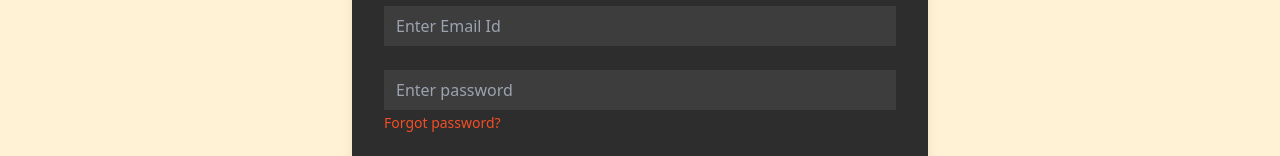
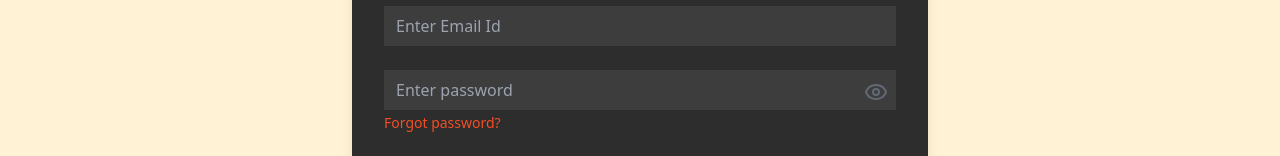
Before and after one commit to heinzketchup2005/culrav-avishkar-2k24, a React (Vite) app in the folder client/: page /login in a window 1280 px wide. Shown: the part 348-504 px from the top of the page. Built offline with nearby package versions, Linux system fonts and the light colour scheme; a web font is replaced by a local one.

Commit message:
Completed: setting state on login

```diff
--- a/client/src/pages/Auth/Login/LoginPage.jsx
+++ b/client/src/pages/Auth/Login/LoginPage.jsx
@@ -1,22 +1,24 @@
 import { Button } from "@/ShadCnComponents/ui/button";
 import Input from "@/ShadCnComponents/ui/Input";
-import { login } from "@/store/authSlice";
 import axios from "axios";
 import { Loader2 } from "lucide-react";
+import { Eye, EyeOff } from "lucide-react";
 import { useEffect, useState } from "react";
 import { useForm } from "react-hook-form";
-import { useDispatch } from "react-redux";
+import { useDispatch, useSelector } from "react-redux";
 import { Link, useNavigate } from "react-router-dom";
 import useAuth from "../utils/useAuth";
+import { login } from "@/store/authSlice";
 
 const apiClient = axios.create({
-  baseURL: "http://localhost:3000", // Base URL for all requests
+  baseURL: "http://localhost:3000",
 });
 
 function Login() {
   const { register, handleSubmit } = useForm();
   const [submit, setSubmit] = useState(false);
   const [error, setError] = useState(null);
+  const [showPassword, setShowPassword] = useState(false);
   const dispatch = useDispatch();
   const navigate = useNavigate();
   const isAuthenticated = useAuth();
@@ -36,7 +38,8 @@ function Login() {
       if (response.status === 200) {
         // Store token in local storage
         localStorage.setItem("token", responseData.token);
-        dispatch(login({ token: responseData.token, user: responseData.user }));
+        dispatch(login({ user: responseData.user }));
+
         navigate("/");
 
         // console.log('Stored token:', localStorage.getItem('token'));
@@ -89,13 +92,25 @@ function Login() {
               },
             })}
           />
-
-          <Input
-            type="password"
-            placeholder="Enter password"
-            className="w-full font-sftext bg-[#3D3D3D] text-[#B0B0B0]"
-            {...register("password", { required: true })}
-          />
+          <div className="relative">
+            <Input
+              type={showPassword ? "text" : "password"}
+              placeholder="Enter password"
+              className="w-full font-sftext bg-[#3D3D3D] text-[#B0B0B0]"
+              {...register("password", { required: true })}
+            />
+            <button
+              type="button"
+              onClick={() => setShowPassword(!showPassword)}
+              className="absolute right-2 top-2.5"
+            >
+              {showPassword ? (
+                <EyeOff className="animate-pulse text-gray-500" />
+              ) : (
+                <Eye className="animate-pulse text-gray-500" />
+              )}
+            </button>
+          </div>
           {error && <div className="text-[#F54E25]">*{error}</div>}
           {/* Forgot Password Link */}
           <Link
--- a/client/src/pages/Home/HomePage.jsx
+++ b/client/src/pages/Home/HomePage.jsx
@@ -2,8 +2,15 @@ import Gallery from "@/Components/Home/Gallery";
 import HeroSection from "@/Components/Home/HeroSection";
 import Schedule from "@/Components/Home/Schedule";
 import ProfileTape from "@/Components/Home/ProfileTape";
+import { useSelector } from "react-redux";
 
 function Home() {
+  const state = useSelector((state) => {
+    state.user.user;
+  });
+  if (state) {
+    console.log(state); // just to check if the state is updated
+  }
   return (
     <div>
       <HeroSection />
--- a/client/src/pages/PayFees/PayRegistrationFeePage.jsx
+++ b/client/src/pages/PayFees/PayRegistrationFeePage.jsx
@@ -17,6 +17,7 @@ function PayRegistrationFeePage() {
   const [uploadedUrl, setUploadedUrl] = useState(null);
   const [isBigSize, setIsBigSize] = useState(false);
   const [currentError, setCurrentError] = useState(null);
+
   const {
     register,
     handleSubmit,
@@ -61,7 +62,7 @@ function PayRegistrationFeePage() {
         isPaymentVerified: false,
       }); // NOTE: if the field key (isPaymentVerified) is something else , so update is here as well
       if (res.status == 201) {
-        alert("User registered successfully");
+        console.log("User registered successfully");
         setSubmitting(false);
         navigate("/verify-email", { state: { email: prevData.email } });
       }
@@ -77,7 +78,7 @@ function PayRegistrationFeePage() {
   // function to upload to cloudinary
   const uploadToCloudinary = async (paymentScreenshot) => {
     if (!paymentScreenshot) {
-      alert("Please upload a screenshot first.");
+      console.log("Please upload a screenshot first.");
       setUploading(false);
       return false;
     }
@@ -99,14 +100,14 @@ function PayRegistrationFeePage() {
 
       console.log("Cloudinary Response:", response.data);
       setUploadedUrl(response.data.secure_url);
-      alert("Payment screenshot uploaded successfully!");
+      console.log("Payment screenshot uploaded successfully!");
     } catch (error) {
       setCurrentError(error);
       console.error(
         "Cloudinary upload failed:",
         error.response?.data || error.message
       );
-      alert("Failed to upload screenshot. Please try again.");
+      console.log("Failed to upload screenshot. Please try again.");
       return false;
     }
     return true;
```
Also changed, not shown: 1 other file (tests, documents, lock files or other folders).
